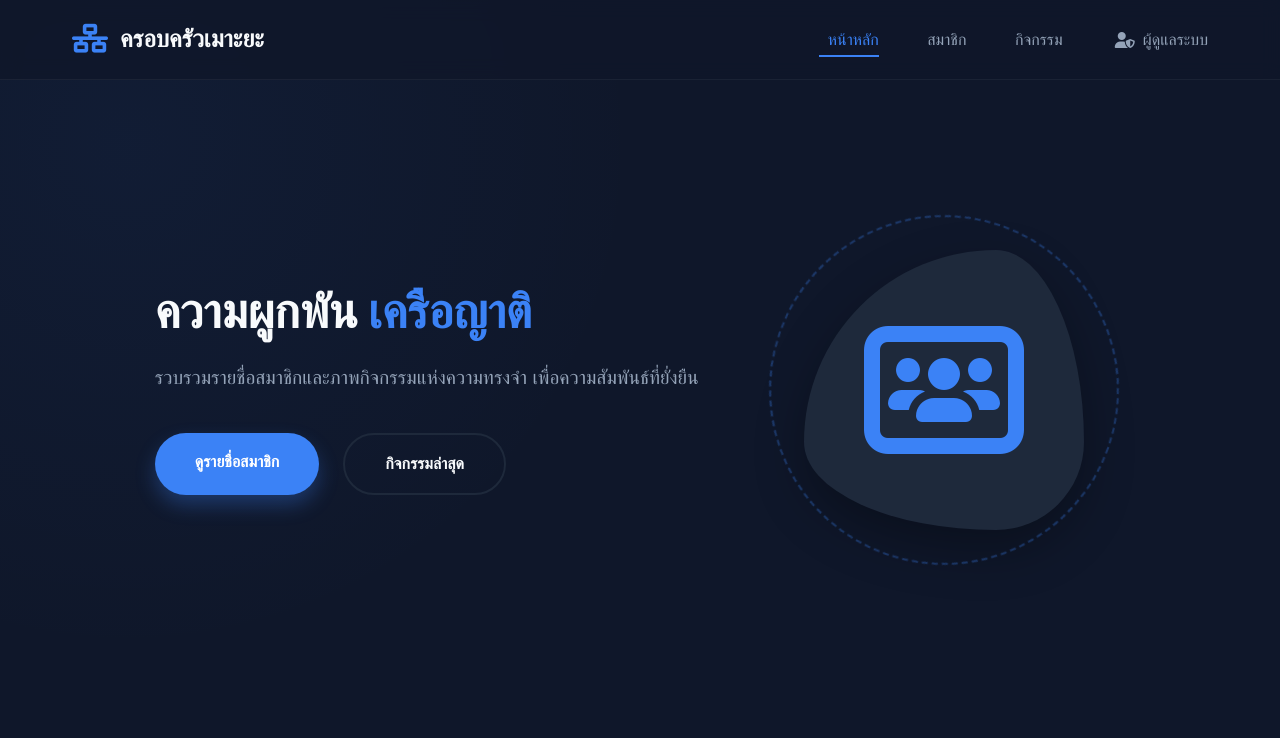
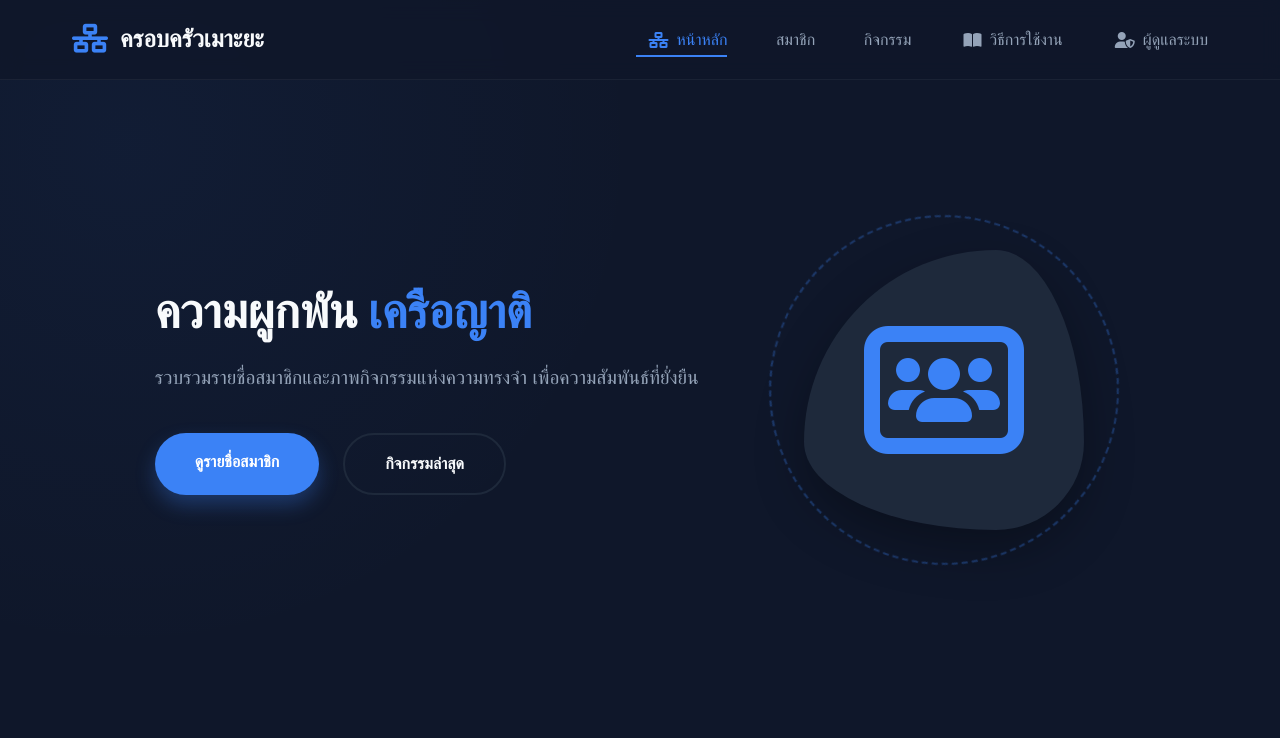
Before and after one commit to adisakwong/relative-network, a website: page index.html in a window 1280 px wide. Shown: the top 738 px of the page. Drawn offline with Linux system fonts and the light colour scheme; no server answers; a web font is replaced by a local one.

Commit message:
admin
add manual image

```diff
--- a/index.html
+++ b/index.html
@@ -26,9 +26,12 @@
                 <span>ครอบครัวเมาะยะ</span>
             </div>
             <ul class="nav-links">
-                <li><a href="#home" id="homeNavLink" class="active">&nbsp; หน้าหลัก</a></li>
+                <li><a href="#home" id="homeNavLink" class="active">&nbsp; <i class="fas fa-network-wired"></i>
+                        หน้าหลัก</a></li>
                 <li><a href="#members">&nbsp; สมาชิก</a></li>
                 <li><a href="#activities">&nbsp; กิจกรรม</a></li>
+                <li><a href="img/mokyak-manual-ok.png" target="_self">&nbsp; <i class="fas fa-book-open"></i>
+                        วิธีการใช้งาน</a></li>
                 <li><a href="#" id="adminNavLink">&nbsp; <i class="fas fa-user-shield"></i> ผู้ดูแลระบบ</a></li>
             </ul>
             <div class="menu-toggle" id="mobile-menu">
```
Also changed, not shown: 1 other file.
